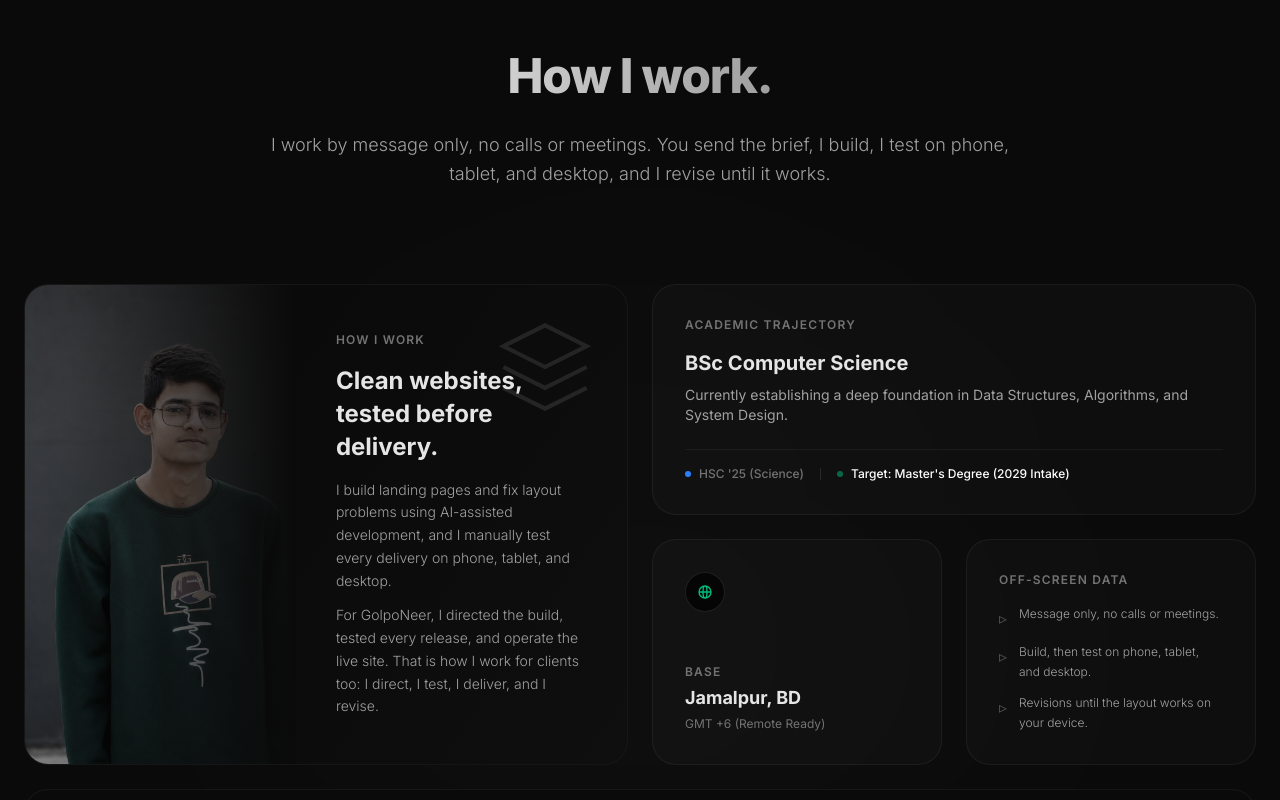
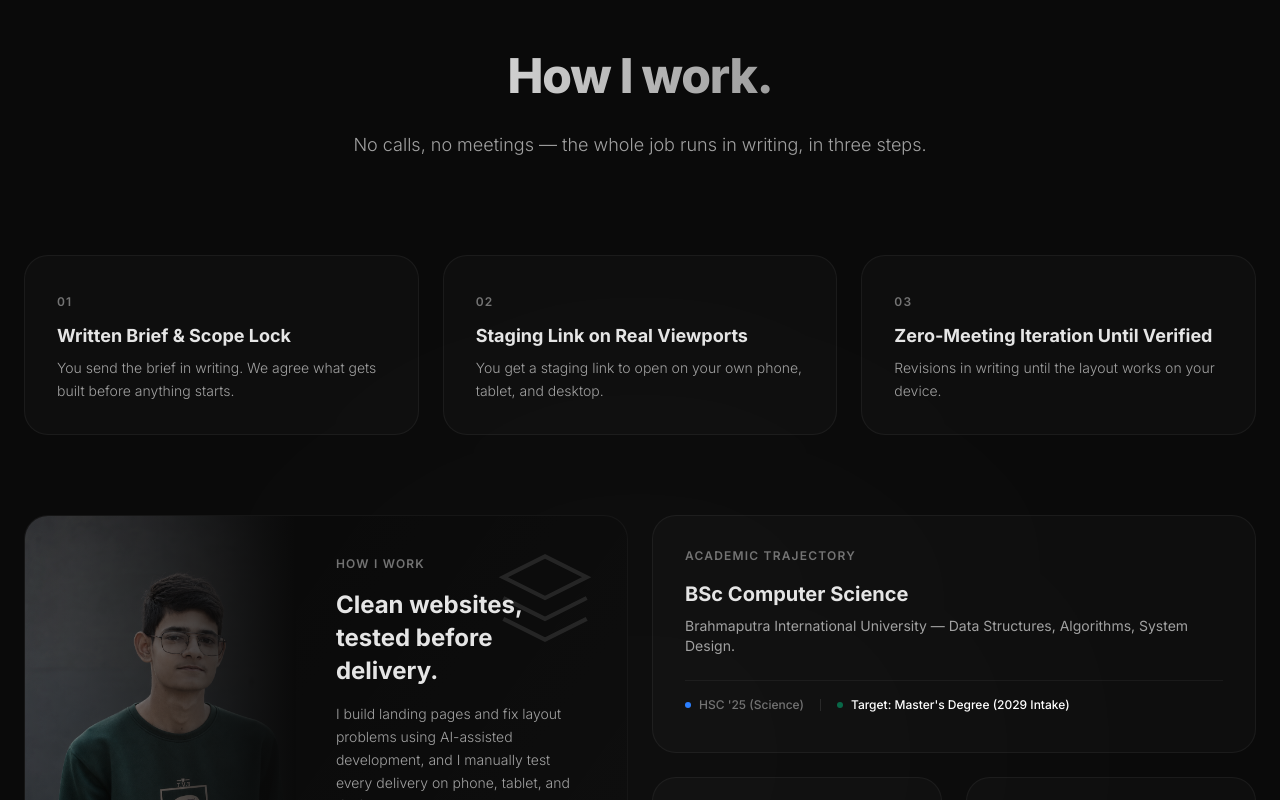
Before and after one commit to musabbirrahman/my-portfolio-dev, a Next.js app: page / in a window 1280 px wide. Shown: the part 7220-8020 px from the top of the page. Built offline with nearby package versions, Linux system fonts and the light colour scheme; no server answers; the database is empty.

Commit message:
async protocol

```diff
--- a/src/components/About.jsx
+++ b/src/components/About.jsx
@@ -22,8 +22,52 @@ export default function About() {
             How I work.
           </h2>
           <p className="text-base sm:text-lg text-neutral-400 leading-relaxed font-light">
-            I work by message only, no calls or meetings. You send the brief, I build, I test on phone, tablet, and desktop, and I revise until it works.
+            No calls, no meetings — the whole job runs in writing, in three steps.
           </p>
+        </motion.div>
+
+        {/* Async Shipping Protocol (Step 4, 2026-11-13): the three
+            "message only" notices used to sit in three places on this
+            page. They are now this one card — the boundary stated once,
+            as a process, not a warning. */}
+        <motion.div
+          initial={{ opacity: 0, y: 20 }}
+          animate={{ opacity: 1, y: 0 }}
+          transition={{ duration: 0.8, delay: 0.15, ease: [0.16, 1, 0.3, 1] }}
+          className="mb-16 md:mb-20 grid grid-cols-1 sm:grid-cols-3 gap-4 md:gap-6"
+        >
+          {[
+            {
+              id: "01",
+              title: "Written Brief & Scope Lock",
+              text: "You send the brief in writing. We agree what gets built before anything starts.",
+            },
+            {
+              id: "02",
+              title: "Staging Link on Real Viewports",
+              text: "You get a staging link to open on your own phone, tablet, and desktop.",
+            },
+            {
+              id: "03",
+              title: "Zero-Meeting Iteration Until Verified",
+              text: "Revisions in writing until the layout works on your device.",
+            },
+          ].map((step) => (
+            <div
+              key={step.id}
+              className="rounded-3xl bg-white/[0.02] border border-white/[0.05] hover:bg-white/[0.03] transition-colors p-6 md:p-8"
+            >
+              <span className="text-xs font-semibold uppercase tracking-widest text-neutral-500">
+                {step.id}
+              </span>
+              <h3 className="mt-3 text-lg font-bold text-neutral-200 leading-snug">
+                {step.title}
+              </h3>
+              <p className="mt-2 text-neutral-400 text-sm leading-relaxed font-light">
+                {step.text}
+              </p>
+            </div>
+          ))}
         </motion.div>
 
         {/* --- HIGH-DENSITY BENTO GRID --- */}
@@ -82,7 +126,7 @@ export default function About() {
           >
             <span className="text-xs font-semibold uppercase tracking-widest text-neutral-500 mb-4 block">Academic Trajectory</span>
             <h3 className="text-xl font-bold text-neutral-200 mb-2">BSc Computer Science</h3>
-            <p className="text-neutral-400 text-sm mb-6">Currently establishing a deep foundation in Data Structures, Algorithms, and System Design.</p>
+            <p className="text-neutral-400 text-sm mb-6">Brahmaputra International University — Data Structures, Algorithms, System Design.</p>
 
             <div className="flex items-center gap-4 text-xs font-medium text-neutral-500 border-t border-white/[0.05] pt-4">
               <span className="flex items-center gap-2">
@@ -123,10 +167,6 @@ export default function About() {
           >
             <span className="text-xs font-semibold uppercase tracking-widest text-neutral-500 mb-4 block">Off-Screen Data</span>
             <div className="space-y-3">
-              <div className="flex items-start gap-3">
-                <span className="text-neutral-600 mt-0.5">▹</span>
-                <p className="text-xs text-neutral-400 font-light leading-relaxed">Message only, no calls or meetings.</p>
-              </div>
               <div className="flex items-start gap-3">
                 <span className="text-neutral-600 mt-0.5">▹</span>
                 <p className="text-xs text-neutral-400 font-light leading-relaxed">Build, then test on phone, tablet, and desktop.</p>
--- a/src/components/Contact.jsx
+++ b/src/components/Contact.jsx
@@ -48,7 +48,7 @@ export default function Contact() {
             Initiate Contact.
           </h2>
           <p className="text-base sm:text-lg text-neutral-400 max-w-xl mx-auto leading-relaxed font-light">
-            Need a landing page or a layout fix? Send a message, no calls or meetings. I build, test on phone, tablet, and desktop, and revise until it works.
+            Need a landing page or a layout fix? Send a message to start — brief, staging link, then revisions until it works on your device.
           </p>
         </motion.div>
 
```
